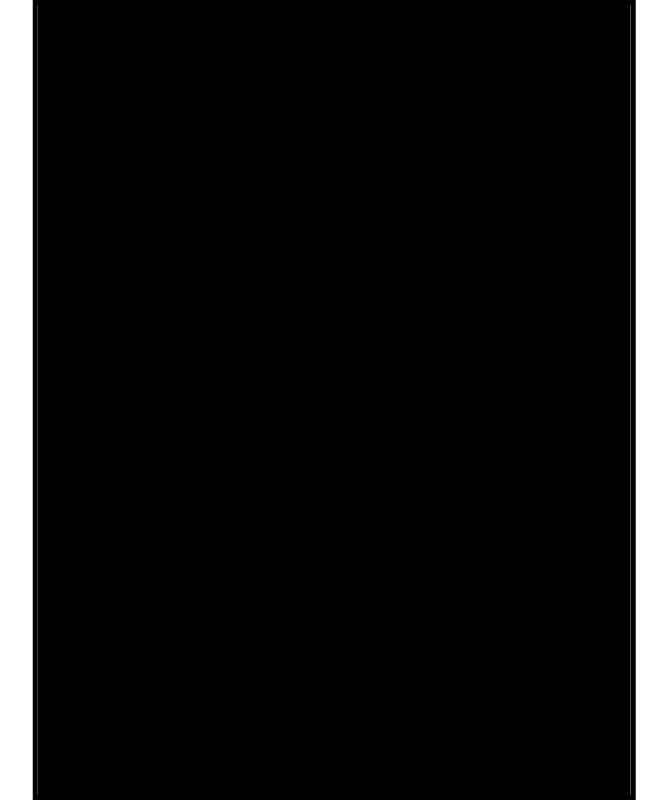
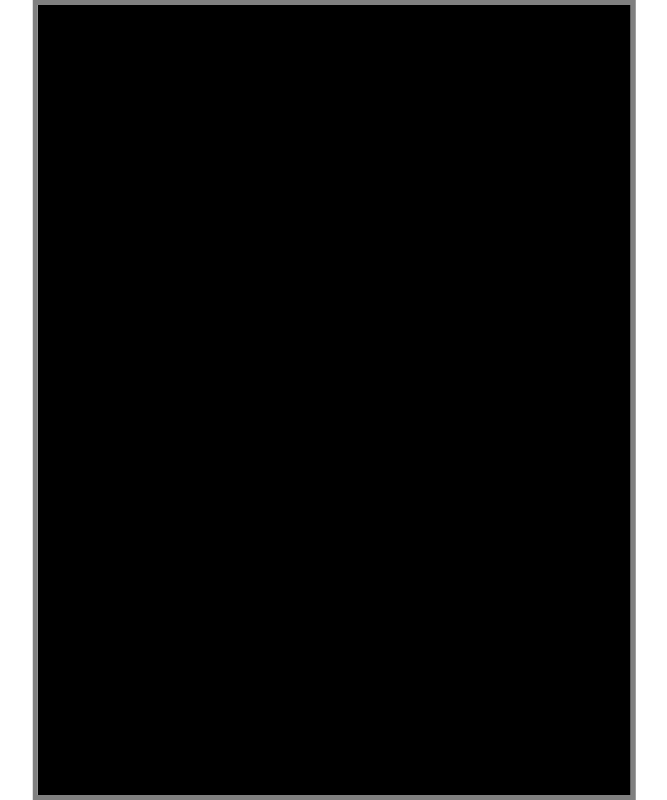
Before and after one commit to Sam-Blundell/Breakout, a plain HTML site: page index.html in a window 1280 px wide. Shown: the whole page, without its empty margins (306-973 px from the left). Drawn offline with Linux system fonts and the light colour scheme.

Commit message:
change canvas border color to grey

```diff
--- a/styles.css
+++ b/styles.css
@@ -5,7 +5,7 @@
 }
 
 #screen1 {
-    border: 5px solid black;
+    border: 5px solid grey;
     position: absolute;
     top: 50%;
     left: 50%;
```
